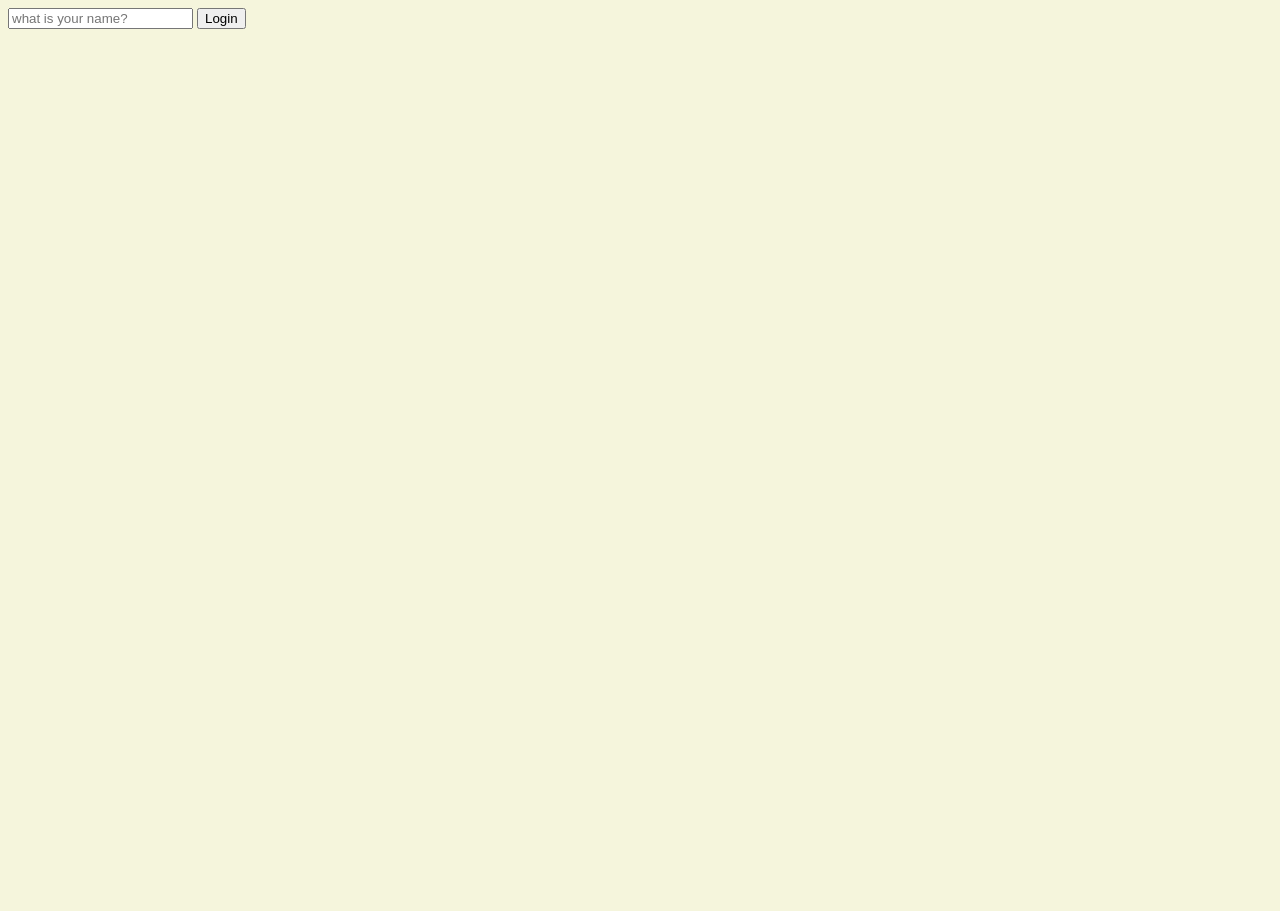
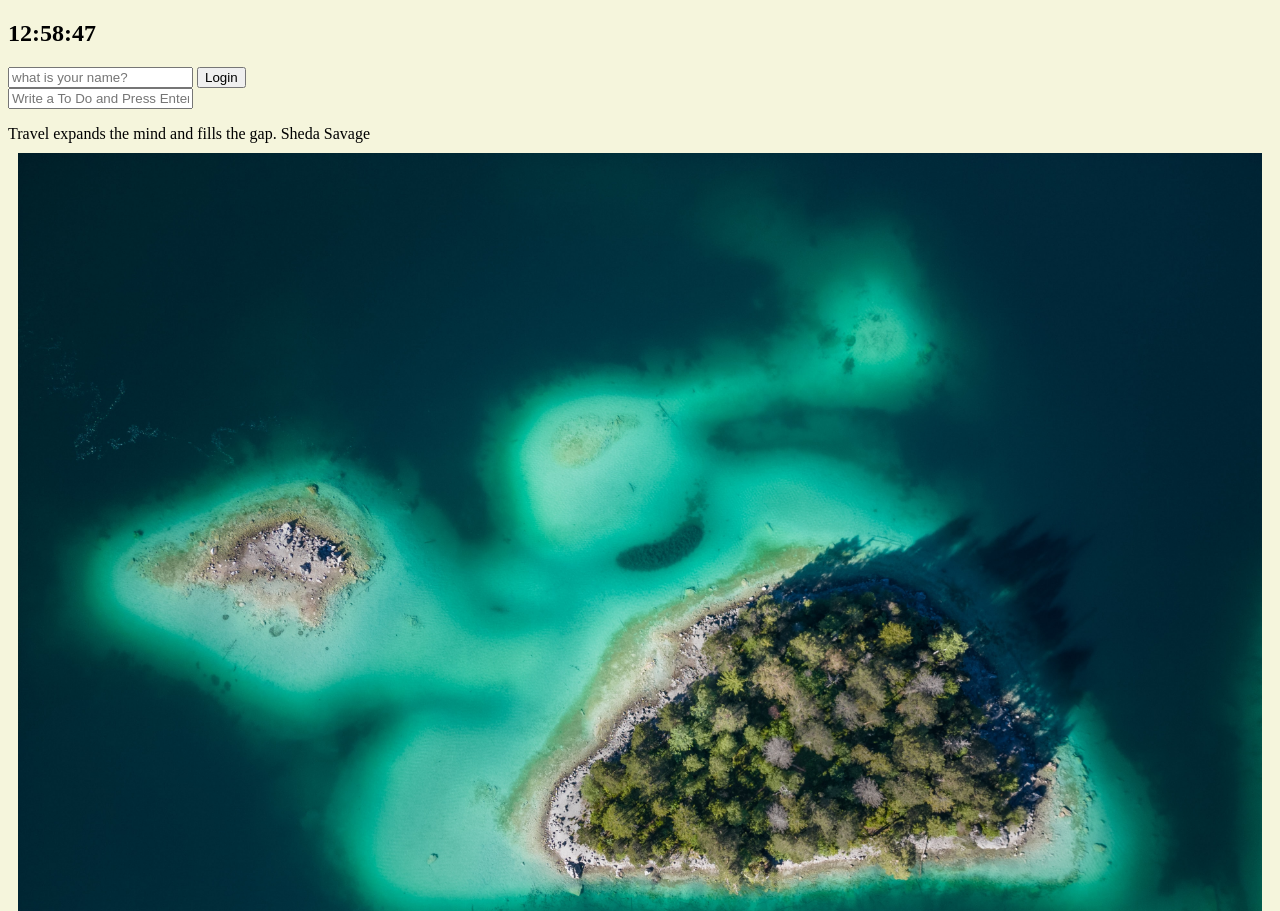
Before and after one commit to naynara87/momentum, a plain HTML site: page index.html in a window 1280 px wide. Shown: the top 911 px of the page. Before the commit the page ends 800 px from the top, so only its background shows below. Drawn offline with Linux system fonts and the light colour scheme.

Commit message:
ADD To Do List

```diff
--- a/style.css
+++ b/css/style.css
@@ -1,6 +1,12 @@
 body {
     background-color: beige;
 }
+
 .hidden{
     display: none;
 }
+.bg-img{
+ width: 100%;
+ padding: 10px;
+ box-sizing: border-box;
+}
--- a/index.html
+++ b/index.html
@@ -5,10 +5,11 @@
     <meta http-equiv="X-UA-Compatible" content="IE=edge">
     <meta name="viewport" content="width=device-width, initial-scale=1.0">
     <title>momentum</title>
-    <link rel="stylesheet" href="style.css">
+    <link rel="stylesheet" href="./css/style.css">
 </head>
 <body>
-    <form id="login-form">
+    <h2 id="clock"></h2>
+    <form id="login-form" class="hidden">
         <input
         type="text"
         placeholder="what is your name?"
@@ -17,6 +18,21 @@
         <button type="submit">Login</button>
     </form>
     <h1 id="greeting" class="hidden"></h1>
-    <script src="app.js"></script>
+    <form id="todo-form">
+        <input type="text" placeholder="Write a To Do and Press Enter">
+    </form>
+    <!-- To do list -->
+    <ul id="todo-list">
+
+    </ul>
+    <div id="quote">
+        <span></span>
+        <span></span>
+    </div>
+    <script src="./js/greetings.js"></script>
+    <script src="./js/clock.js"></script>
+    <script src="./js/quotes.js"></script>
+    <script src="./js/background.js"></script>
+    <script src="./js/todolist.js"></script>
 </body>
 </html>
--- /dev/null
+++ b/js/background.js
@@ -0,0 +1,12 @@
+const images = [
+    "1.jpg",
+    "2.jpg",
+    "3.jpg",
+    "4.jpg",
+]
+
+const chosenImage = images[Math.floor(Math.random() * images.length)]
+const bgImage = document.createElement("img");
+bgImage.src = `img/${chosenImage}`;
+bgImage.classList.add('bg-img')
+document.body.appendChild(bgImage);
--- /dev/null
+++ b/js/clock.js
@@ -0,0 +1,12 @@
+const clock = document.querySelector("h2#clock");
+clock.innerText = "00:00:00";
+
+function getClock(){
+    const date = new Date();
+    const hours = String(date.getHours()).padStart(2,"0");
+    const minutes = String(date.getMinutes()).padStart(2,"0");
+    const seconds = String(date.getSeconds()).padStart(2,"0");
+    clock.innerText = `${hours}:${minutes}:${seconds}`;
+}
+
+setInterval(getClock, 1000);
--- a/app.js
+++ b/js/greetings.js
@@ -16,18 +16,32 @@ const greeting = document.querySelector("#greeting");
 // }
 
 const HIDDEN_CLASSNAME = "hidden";
+const USERNAME_KEY = "username";
 
 function onLoginSubmit(event){
-    event.preventDefault();
     // 브라우저가 기본 동작을 실행하지 못하게 막기
     // event object는 preventDefault함수를 기본적으로 갖고 있음
     event.preventDefault();
     loginForm.classList.add(HIDDEN_CLASSNAME);
     const username = loginInput.value;
-    console.log(username);
+    localStorage.setItem(USERNAME_KEY, username)
+
+    paintGreetings(username);
+}
+
+function paintGreetings(username){
     greeting.innerText = "Hello! " + username;
     greeting.classList.remove(HIDDEN_CLASSNAME);
 }
 
-// loginButton.addEventListener('click', onLoginBtnClick);
-loginForm.addEventListener('submit', onLoginSubmit);
+
+const saveUsername = localStorage.getItem("username");
+
+if(saveUsername === null){
+    //show the form
+    loginForm.classList.remove(HIDDEN_CLASSNAME);
+    loginForm.addEventListener('submit', onLoginSubmit);
+}else{
+    //show the greetings
+    paintGreetings(saveUsername);
+}
--- /dev/null
+++ b/js/quotes.js
@@ -0,0 +1,50 @@
+const quotes = [
+    {
+      quote: "The way to get started is to quit talking and begin doing.",
+      author: "Walt Disney",
+    },
+    {
+      quote: "Life is what happens when you're busy making other plans.",
+      author: "John Lennon",
+    },
+    {
+      quote:
+        "The world is a book and those who do not travel read only one page.",
+      author: "Saint Augustine",
+    },
+    {
+      quote: "Life is either a daring adventure or nothing at all.",
+      author: "Helen Keller",
+    },
+    {
+      quote: "To Travel is to Live",
+      author: "Hans Christian Andersen",
+    },
+    {
+      quote: "Only a life lived for others is a life worthwhile.",
+      author: "Albert Einstein",
+    },
+    {
+      quote: "You only live once, but if you do it right, once is enough.",
+      author: "Mae West",
+    },
+    {
+      quote: "Never go on trips with anyone you do ntot love.",
+      author: "Hemmingway",
+    },
+    {
+      quote: "We wander for distraction, but we travel for fulfilment.",
+      author: "Hilaire Belloc",
+    },
+    {
+      quote: "Travel expands the mind and fills the gap.",
+      author: "Sheda Savage",
+    },
+  ];
+
+  const quote = document.querySelector("#quote span:first-child");
+  const author = document.querySelector("#quote span:last-child");
+  const todaysQuote = quotes[Math.floor(Math.random() * quotes.length)];
+
+  quote.innerText = todaysQuote.quote;
+  author.innerText = todaysQuote.author;
--- /dev/null
+++ b/js/todolist.js
@@ -0,0 +1,8 @@
+const toDoForm = document.getElementById("todo-form");
+const toDoList = document.getElementById("todo-list");
+
+function handleToDoSubmit(event){
+    event.preventDefault();
+}
+
+toDoForm.addEventListener("submit",handleToDoSubmit);
```
Also changed, not shown: img/3.jpg (added), js/app.js (added), 4 other files.
